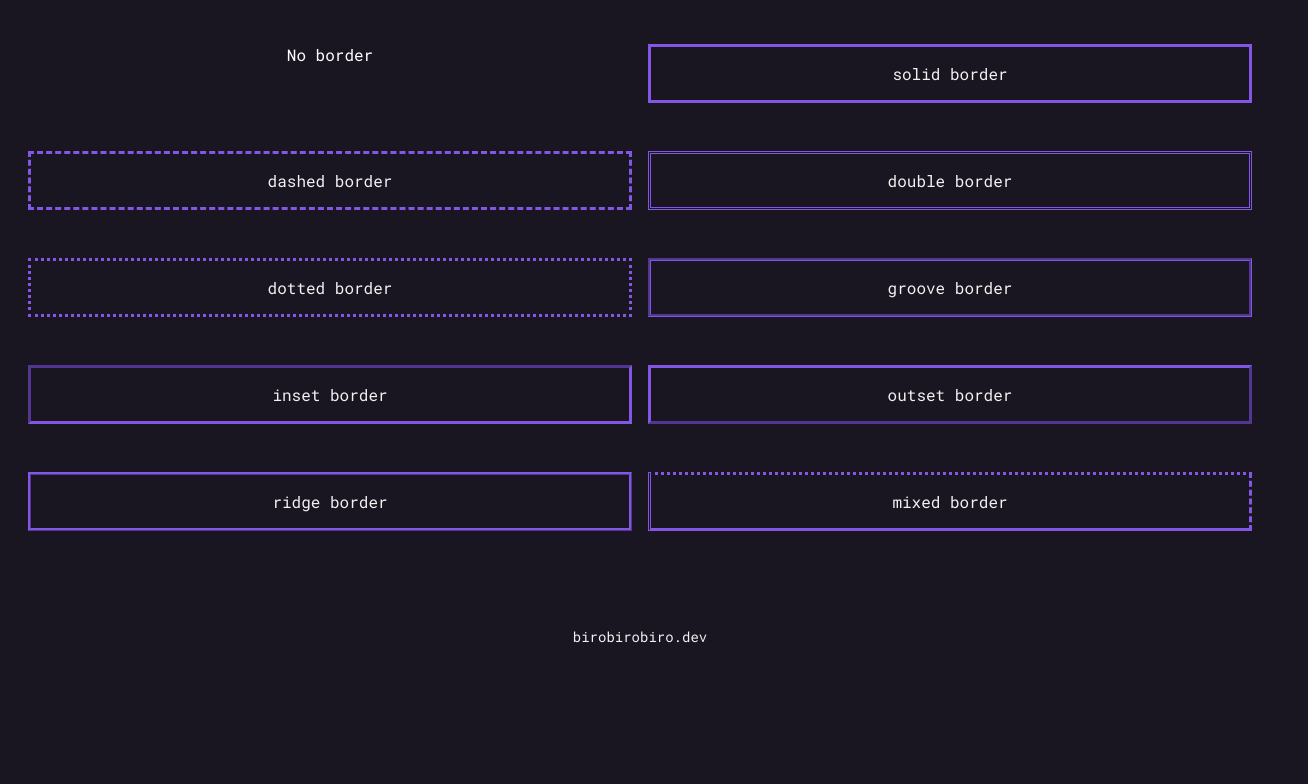
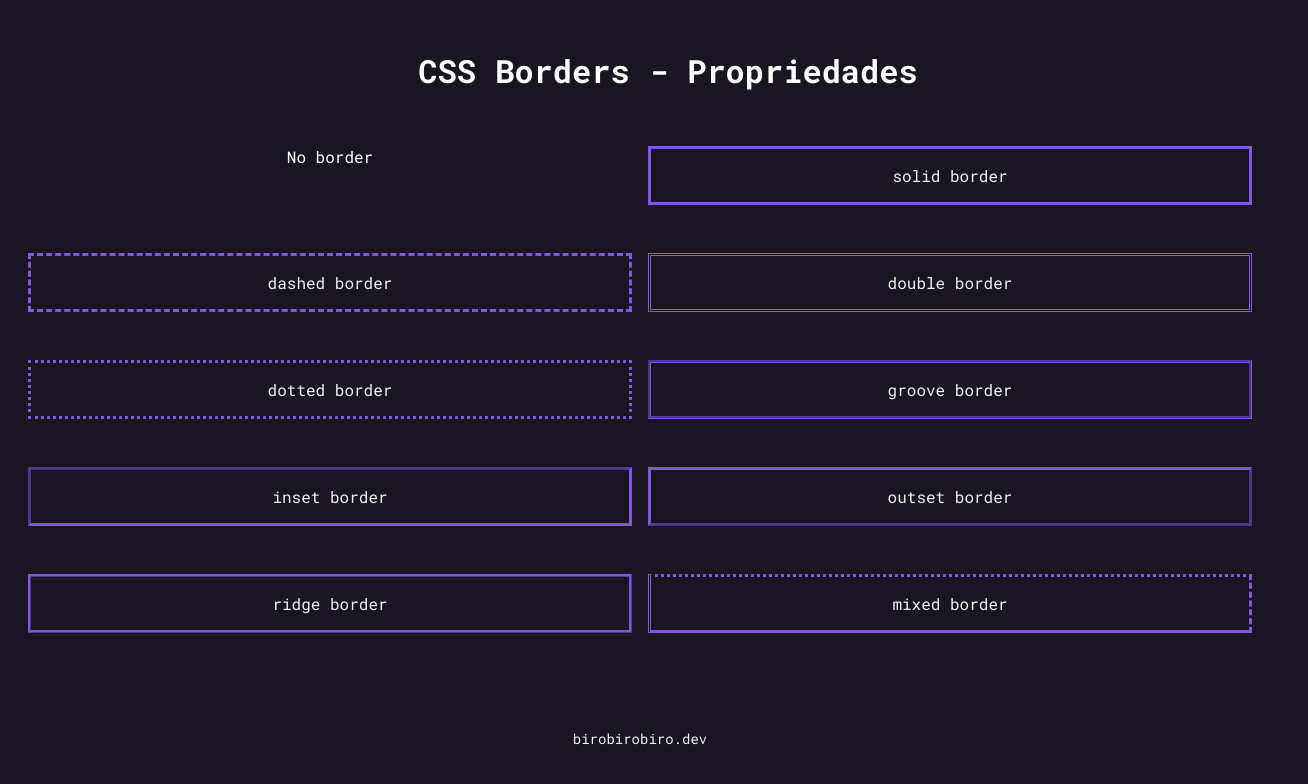
Before and after one commit to birobirobiro/css-border, a plain HTML site: page index.html in a window 1280 px wide. Shown: the whole page, 1308 px wide, since content can reach past the window. Drawn offline with Linux system fonts and the light colour scheme.

Commit message:
Site finalizado :rocket:

```diff
--- a/index.html
+++ b/index.html
@@ -10,6 +10,13 @@
 </head>
 
 <body>
+
+  <div class="header">
+    <span class="span-header">
+      <h1>CSS Borders - Propriedades </h1>
+    </span>
+  </div>
+
   <div class="borders">
     <p class="none">No border</p>
     <p class="solid">solid border</p>
--- a/style.css
+++ b/style.css
@@ -15,6 +15,20 @@ footer {
 	font-size: 14px;
 	text-align: center;
 	padding-top: 5rem;
+}
+
+.span-header {
+	display: flex;
+	gap: 1rem;
+}
+
+.header {
+	width: 100vw;
+	display: flex;
+	flex-direction: column;
+	align-items: center;
+	justify-content: center;
+	padding-bottom: 1rem;
 }
 
 .none {border-style: none;}
```
